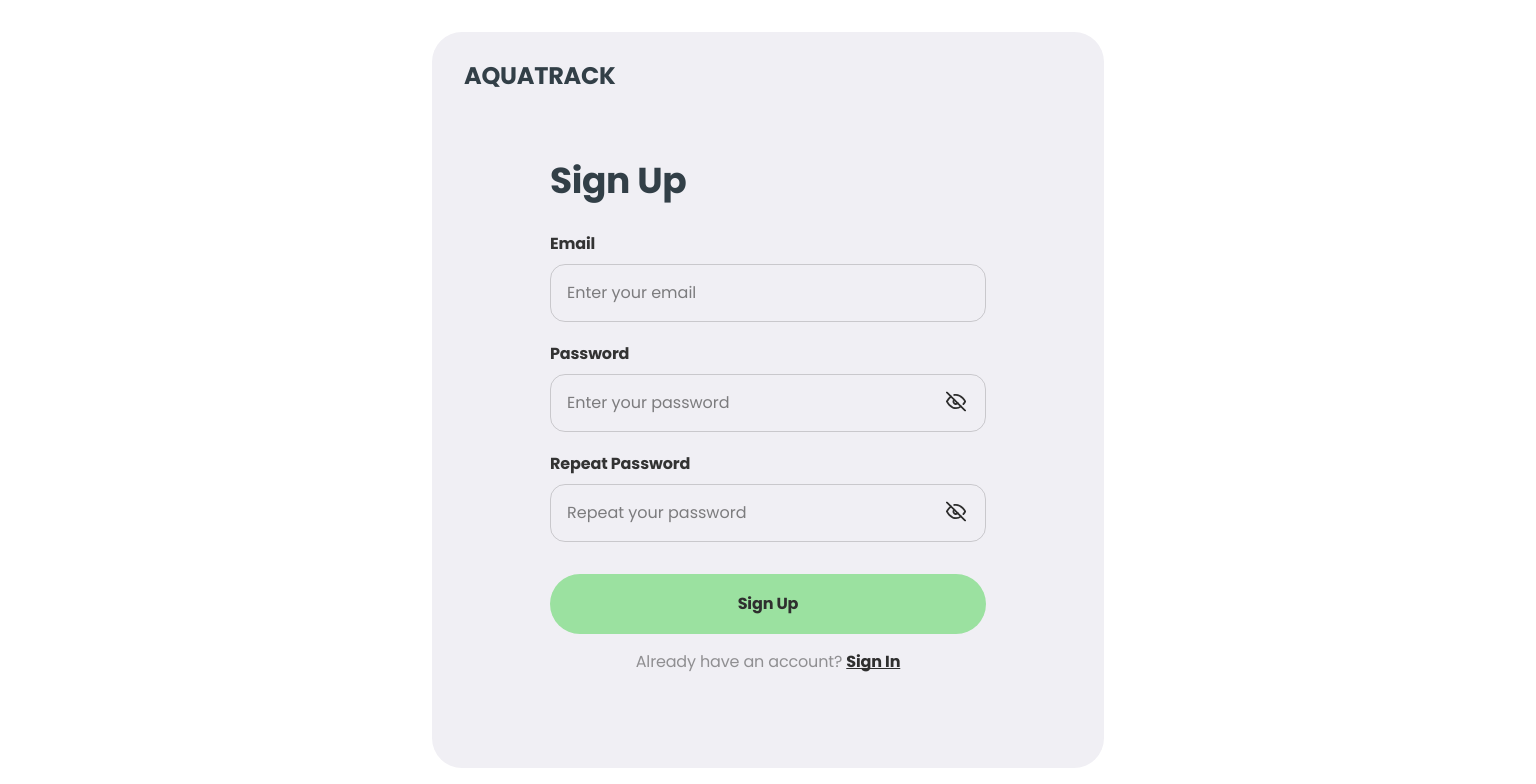
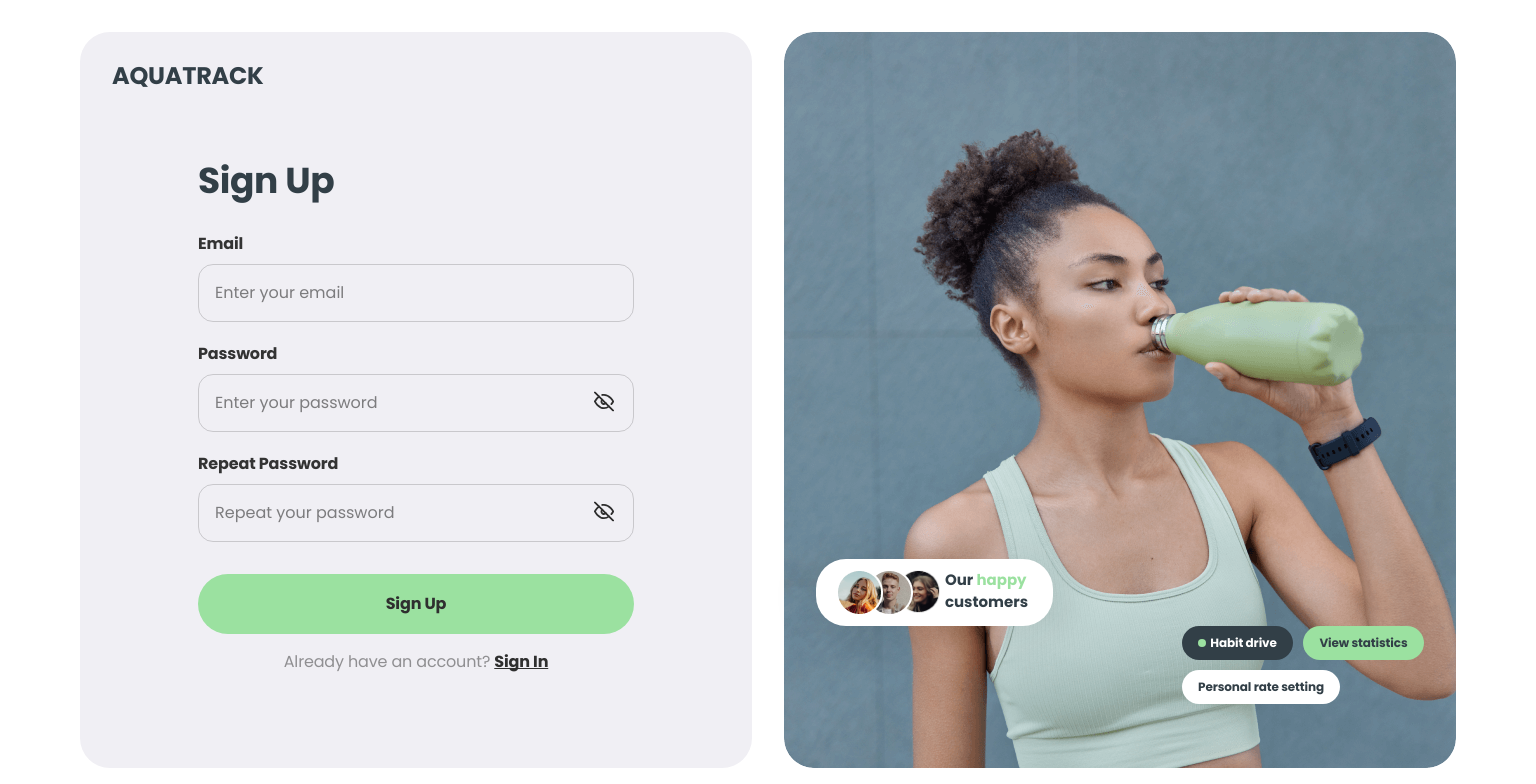
Before and after one commit to dima50066/FiveForce-Frontend, a React (Vite) app: page /signup in a window 1536 px wide. Shown: the top 784 px of the page. Built offline with nearby package versions, Linux system fonts and the light colour scheme.

Commit message:
fixIconAndAddSectionAdvant

```diff
--- a/src/components/SignInForm/SignInForm.module.css
+++ b/src/components/SignInForm/SignInForm.module.css
@@ -83,6 +83,9 @@
 .button:hover {
     background-color: var(--accent-hover);
 }
+.iconButton {
+    display: none;
+}
 @media (min-width: 768px) {
     .labelText {
         font-size: 16px;
@@ -117,6 +120,7 @@
                                             background: none;
                                             border: none;
                                             cursor: pointer;
+                                            display: block;
                                         }
 
                                         .icon {
--- a/src/components/SignUpForm/SignUpForm.module.css
+++ b/src/components/SignUpForm/SignUpForm.module.css
@@ -84,6 +84,9 @@
 .button:hover {
     background-color: var(--accent-hover);
 }
+.iconButton {
+    display: none;
+}
 @media (min-width: 768px) {
     .labelText {
         font-size: 16px;
@@ -121,6 +124,7 @@
                                     background: none;
                                     border: none;
                                     cursor: pointer;
+                                    display: block;
                                 }
 
                                 .icon {
--- a/src/pages/SignInPage/SignInPage.jsx
+++ b/src/pages/SignInPage/SignInPage.jsx
@@ -4,10 +4,13 @@ import { Link } from 'react-router-dom';
 import SignInForm from '../../components/SignInForm/SignInForm';
 import css from './SignInPage.module.css';
 import Logo from '../../shared/Logo/Logo';
+import AdvantagesSection from '../../components/AdvantagesSection/AdvantagesSection';
+
 
 const SignInPage = () => {
   return (
-    <div className={css.container}>
+    <div className={css.cntSinin}>
+        <div className={css.container}>
       <div className={css.logo}>
         <Logo />
       </div>
@@ -16,7 +19,12 @@ const SignInPage = () => {
       <div className={css.signupLink}>
         <p>Don't have an account?<Link to="/signup" className={css.link}> Sign Up</Link></p>
       </div>
-     </div>
+      </div>
+      <div className={css.cntAdvantages}>
+        <AdvantagesSection />
+        </div>
+    </div>
+
   );
 };
 
--- a/src/pages/SignInPage/SignInPage.module.css
+++ b/src/pages/SignInPage/SignInPage.module.css
@@ -1,3 +1,6 @@
+ .cntAdvantages {
+    display: none;
+ }
 .container {
     min-width: 320px;
     max-width: 375px;
@@ -63,5 +66,11 @@
             font-size: 16px;
             position: relative;
         }
-
+         .cntSinin {
+            display: flex;
+            gap: 32px;
+         }
+                  .cntAdvantages {
+                      display: block;
+                  }
 }
--- a/src/pages/SignUpPage/SignUpPage.jsx
+++ b/src/pages/SignUpPage/SignUpPage.jsx
@@ -3,9 +3,10 @@ import { Link } from "react-router-dom";
 import Logo from '../../shared/Logo/Logo'
 import SignUpForm from "../../components/SignUpForm/SignUpForm";
 import css from "./SignUpPage.module.css";
-
+import AdvantagesSection from "../../components/AdvantagesSection/AdvantagesSection";
 const  SignUpPage = () => {
- return (
+  return (
+   <div className={css.cntSinin}>
    <div className={css.container}>
      <div className={css.logo}>
        <Logo />
@@ -20,7 +21,11 @@ const  SignUpPage = () => {
         </Link>
        </p>
      </div>
-    </div>
+      </div>
+      <div className={css.cntAdvantages}>
+        <AdvantagesSection />
+        </div>
+      </div>
   );
 };
 
--- a/src/pages/SignUpPage/SignUpPage.module.css
+++ b/src/pages/SignUpPage/SignUpPage.module.css
@@ -1,4 +1,6 @@
-
+ .cntAdvantages {
+     display: none;
+ }
  .container {
             min-width: 320px;
             max-width: 375px;
@@ -71,5 +73,12 @@
         font-size: 16px;
         position: relative;
     }
+         .cntSinin {
+             display: flex;
+             gap: 32px;
+         }
 
+         .cntAdvantages {
+             display: block;
+         }
 }
```
